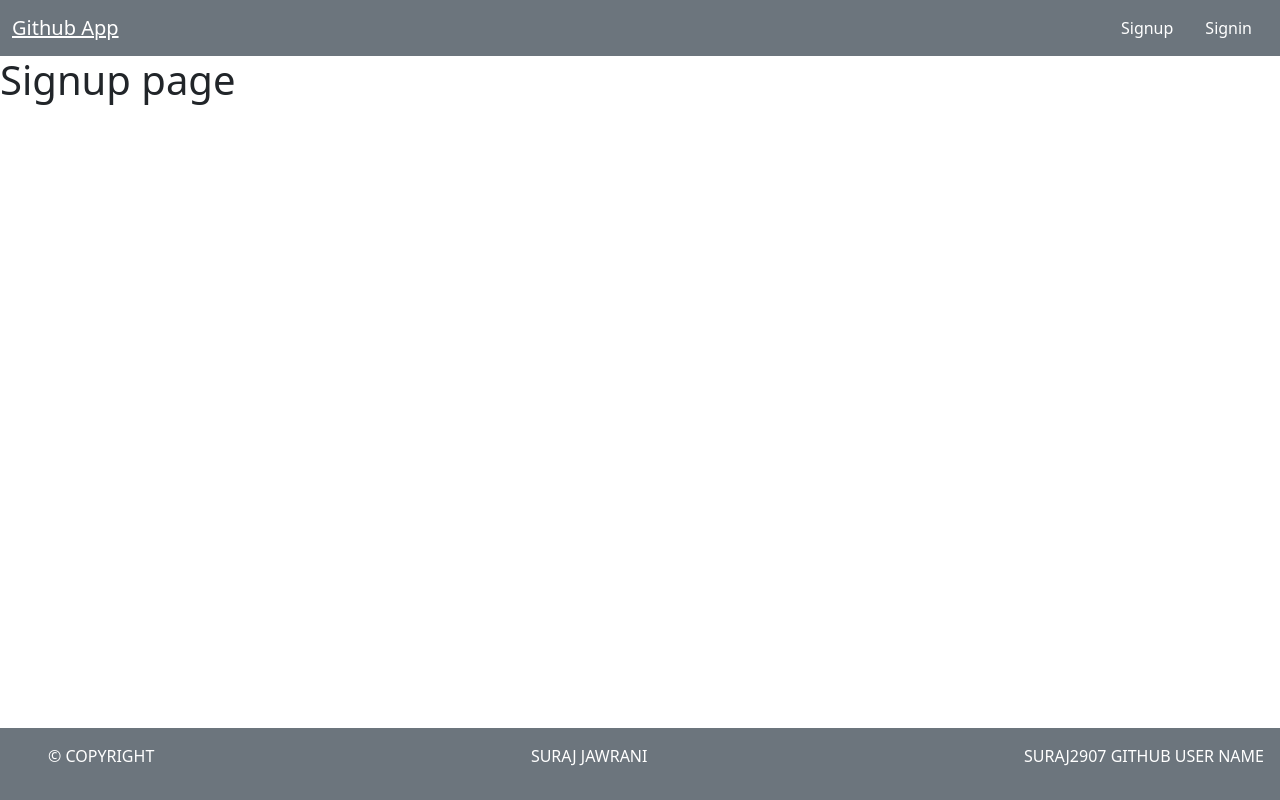
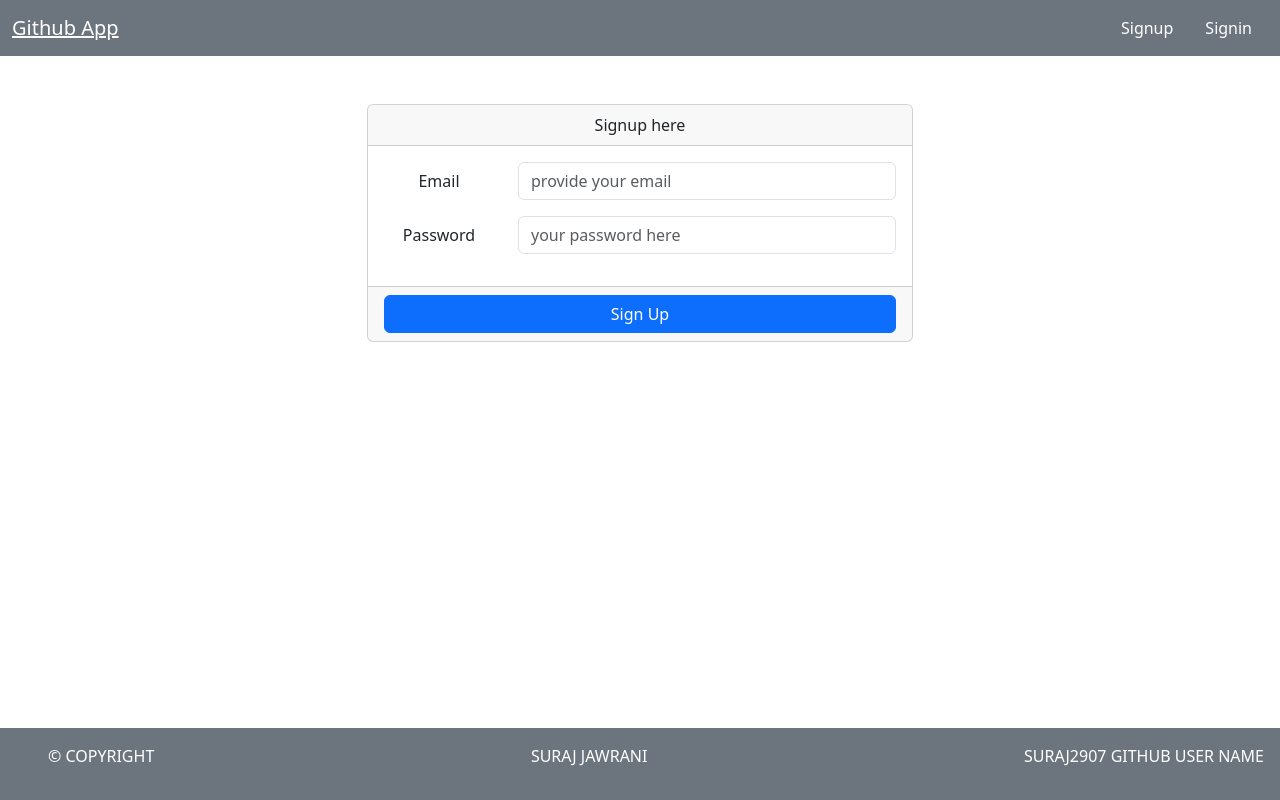
Before and after one commit to suraj2907/Firebase-Auth, a React (Create React App) app: page /Signup in a window 1280 px wide. Built offline with nearby package versions, Linux system fonts and the light colour scheme.

Commit message:
Fetched Github User

```diff
--- a/src/App.js
+++ b/src/App.js
@@ -11,7 +11,7 @@ import { ToastContainer } from "react-toastify";
 import "react-toastify/dist/ReactToastify.css";
 
 //firebase
-import firebase from "firebase/app";
+import firebase from "firebase/compat/app";
 import "firebase/auth";
 
 //components
@@ -22,14 +22,16 @@ import PageNotFound from "./pages/PageNotFound";
 import { UserContext } from "./context/UserContext";
 import Footer from "./layout/Footer";
 import Header from "./layout/Header";
+import FirebaseConfig from "./config/FirebaseConfig";
 
+firebase.initializeApp(FirebaseConfig);
 const App = () => {
   const [user, setUser] = useState(null);
 
   return (
     <Router>
       <ToastContainer />
-      <UserContext.Provider value={{ user }}>
+      <UserContext.Provider value={{ user , setUser }}>
         <Header />
         <Routes>
           <Route exact path="/" element={<Home />} />
--- /dev/null
+++ b/src/components/Repos.js
@@ -0,0 +1,30 @@
+import React, { useEffect, useState } from "react";
+import Axios from "axios";
+import { ListGroup, ListGroupItem } from "reactstrap";
+
+const Repos = ({ repos_url }) => {
+  const [repos, setRepos] = useState([]);
+
+  const fetchRepos = async () => {
+    const { data } = await Axios.get(repos_url);
+    setRepos(data);
+  };
+
+  useEffect(() => {
+    fetchRepos();
+  }, [repos_url]);
+
+  return (
+    <ListGroup>
+      {repos.map((repo) => {
+        <ListGroupItem key={repo.id}>
+          <div className="primary">{repo.name}</div>
+          <div className="secondary">{repo.language}</div>
+          <div className="info">{repo.description}</div>
+        </ListGroupItem>;
+      })}
+    </ListGroup>
+  );
+};
+
+export default Repos;
--- /dev/null
+++ b/src/components/UserCard.js
@@ -0,0 +1,26 @@
+import React from "react";
+
+import { Card, CardBody } from "reactstrap";
+
+const UserCard = ({ user }) => {
+  return (
+    <Card className="text-center" mt-3 mb-4>
+      <img
+        src={user.avatar_url}
+        className="thumbnail"
+        style={{ width: "520px", height: "350px" }}
+      />
+      <CardBody className="bg-info">
+        <div className="primary">{user.name}</div>
+        <div className="primary">{user.location}</div>
+        <div className="primary">{user.bio}</div>
+        <div className="secondary">
+          Available for hire:- {user.hireable ? "YES" : "NO"}
+        </div>
+        <div className="info">User's Followers:- {user.followers}</div>
+      </CardBody>
+    </Card>
+  );
+};
+
+export default UserCard;
--- /dev/null
+++ b/src/config/FirebaseConfig.js
@@ -0,0 +1,9 @@
+export default {
+  apiKey: "AIzaSyDW8RhaZj6xuIuURvxdi2Hn2Uqwlh998YU",
+  authDomain: "myreactapp-1f072.firebaseapp.com",
+  projectId: "myreactapp-1f072",
+  storageBucket: "myreactapp-1f072.appspot.com",
+  messagingSenderId: "482188289453",
+  appId: "1:482188289453:web:f351e4ad6be6293380ed24",
+  measurementId: "G-H1CSCGCL3H",
+};
--- a/src/layout/Header.js
+++ b/src/layout/Header.js
@@ -27,25 +27,34 @@ const Header = () => {
           Github App{" "}
         </Link>
       </NavbarBrand>
-      <NavbarText>{context.user?.email ? context.user.email : ""}</NavbarText>
+      <NavbarText>
+        {context.user?.email ? (
+          <div className="text-white ">{context.user.email}</div>
+        ) : (
+          ""
+        )}
+      </NavbarText>
       <NavbarToggler onClick={toggler} />
       <Collapse isOpen={toggle} navbar className="ms-2">
         <Nav className="ms-auto" justified>
           {context.user ? (
             <NavItem>
-              <NavLink tag={Link} to="/" className="text-white">
+              <NavLink
+                onClick={() => context.setUser(null)}
+                className="text-white"
+              >
                 logout
               </NavLink>
             </NavItem>
           ) : (
             <>
               <NavItem>
-                <NavLink tag={Link} to="/" className="text-white">
+                <NavLink tag={Link} to="/signup" className="text-white">
                   Signup
                 </NavLink>
               </NavItem>
               <NavItem>
-                <NavLink tag={Link} to="/" className="text-white">
+                <NavLink tag={Link} to="/signin" className="text-white">
                   Signin
                 </NavLink>
               </NavItem>
--- a/src/pages/Home.js
+++ b/src/pages/Home.js
@@ -1,12 +1,46 @@
-import React from "react";
+import React, { useState, useContext } from "react";
+import Axios from "axios";
+import { Container, Col, Row, InputGroup, Input, Button } from "reactstrap";
+
+
+
+import Repos from "../components/Repos"
+import UserCard from "../components/UserCard"
+import {UserContext} from "../context/UserContext"
+import { Navigate } from "react-router-dom";
+import {toast} from "react-toastify";
 
 
 const Home = () => {
-    return  (
-        <div>
-            <h1>Home page</h1>
-        </div>
-    )
+const context = useContext(UserContext);
+const [query , setQuery] = useState("");
+const [user , setUser] = useState(null);
+
+const fetDetails = async () =>{
+   try {
+       const {data} = await Axios.get(`https://api.github.com/users/${query}`);
+ setUser(data);
+ console.log(data);
+   } catch (error) {
+    toast("Not able to find User" , {type: "error"})
+   }
+
 }
 
+  return (
+    <Container>
+      <Row className="mt-3">
+        <Col md="5">
+          <InputGroup>
+            <Input type="text" value={query} onChange={e => setQuery(e.target.value)} placeholder="Please enter a username" />
+            <Button onClick={fetDetails} className="secondary">Fetch User</Button>
+          </InputGroup>
+          {user ? <UserCard user={user} /> : null}
+        </Col>
+        <Col md="7"></Col>
+      </Row>
+    </Container>
+  );
+};
+
 export default Home;
--- a/src/pages/Signin.js
+++ b/src/pages/Signin.js
@@ -1,10 +1,105 @@
-import React from "react";
+import React, { useContext, useState } from "react";
+
+import {
+  Container,
+  Form,
+  FormGroup,
+  Button,
+  Label,
+  Col,
+  Input,
+  Row,
+  Card,
+  CardBody,
+  CardHeader,
+  CardFooter,
+} from "reactstrap";
+
+import firebase from "firebase/compat/app";
+import "firebase/compat/auth";
+import { UserContext } from "../context/UserContext";
+import { Navigate } from "react-router-dom";
+import { toast } from "react-toastify";
 
 const Signin = () => {
+  const context = useContext(UserContext);
+
+  const [email, setEmail] = useState("");
+  const [password, setPassword] = useState("");
+
+  const handleSignIn = () => {
+    firebase
+      .auth()
+      .signInWithEmailAndPassword(email, password)
+      .then((res) => {
+        console.log(res);
+        context.setUser({ email: res.user.email, uid: res.user.uid });
+      })
+      .catch((error) => {
+        console.log(error);
+        toast(error.message, {
+          type: "error",
+        });
+      });
+  };
+
+  const handleSubmit = (e) => {
+    e.preventDefault();
+    handleSignIn();
+  };
+
+  if (context.user?.uid) {
+    return <Navigate to="/" />;
+  }
   return (
-    <div>
-      <h1>Signin page</h1>
-    </div>
+    <Container className="text-center">
+      <Row>
+        <Col lg={6} className="offset-lg-3 mt-5">
+          <Card>
+            <Form onSubmit={handleSubmit}>
+              <CardHeader className="">SignIn here</CardHeader>
+              <CardBody>
+                <FormGroup row>
+                  <Label for="email" sm={3}>
+                    Email
+                  </Label>
+                  <Col sm={9}>
+                    <Input
+                      type="email"
+                      name="email"
+                      id="email"
+                      placeholder="provide your email"
+                      value={email}
+                      onChange={(e) => setEmail(e.target.value)}
+                    />
+                  </Col>
+                </FormGroup>
+                <FormGroup row>
+                  <Label for="password" sm={3}>
+                    Password
+                  </Label>
+                  <Col sm={9}>
+                    <Input
+                      type="password"
+                      name="password"
+                      id="password"
+                      placeholder="your password here"
+                      value={password}
+                      onChange={(e) => setPassword(e.target.value)}
+                    />
+                  </Col>
+                </FormGroup>
+              </CardBody>
+              <CardFooter>
+                <Button type="submit" block color="primary">
+                  Sign Up
+                </Button>
+              </CardFooter>
+            </Form>
+          </Card>
+        </Col>
+      </Row>
+    </Container>
   );
 };
 
--- a/src/pages/Signup.js
+++ b/src/pages/Signup.js
@@ -1,10 +1,105 @@
-import React from "react";
+import React, { useContext, useState } from "react";
+
+import {
+  Container,
+  Form,
+  FormGroup,
+  Button,
+  Label,
+  Col,
+  Input,
+  Row,
+  Card,
+  CardBody,
+  CardHeader,
+  CardFooter,
+} from "reactstrap";
+
+import firebase from "firebase/compat/app";
+import "firebase/compat/auth"
+import { UserContext } from "../context/UserContext";
+import { Navigate } from "react-router-dom";
+import { toast } from "react-toastify";
 
 const Signup = () => {
+  const context = useContext(UserContext);
+
+  const [email, setEmail] = useState("");
+  const [password, setPassword] = useState("");
+
+  const handleSignUp = () => {
+    firebase
+      .auth()
+      .createUserWithEmailAndPassword(email, password)
+      .then((res) => {
+        console.log(res);
+        context.setUser({ email: res.user.email, uid: res.user.uid });
+      })
+      .catch((error) => {
+        console.log(error);
+        toast(error.message, {
+          type: "error",
+        });
+      });
+  };
+
+  const handleSubmit = (e) => {
+    e.preventDefault();
+    handleSignUp();
+  };
+
+  if (context.user?.uid) {
+    return <Navigate to="/" />;
+  }
   return (
-    <div>
-      <h1>Signup page</h1>
-    </div>
+    <Container className="text-center">
+      <Row>
+        <Col lg={6} className="offset-lg-3 mt-5">
+          <Card>
+            <Form onSubmit={handleSubmit}>
+              <CardHeader className="">Signup here</CardHeader>
+              <CardBody>
+                <FormGroup row>
+                  <Label for="email" sm={3}>
+                    Email
+                  </Label>
+                  <Col sm={9}>
+                    <Input
+                      type="email"
+                      name="email"
+                      id="email"
+                      placeholder="provide your email"
+                      value={email}
+                      onChange={(e) => setEmail(e.target.value)}
+                    />
+                  </Col>
+                </FormGroup>
+                <FormGroup row>
+                  <Label for="password" sm={3}>
+                    Password
+                  </Label>
+                  <Col sm={9}>
+                    <Input
+                      type="password"
+                      name="password"
+                      id="password"
+                      placeholder="your password here"
+                      value={password}
+                      onChange={(e) => setPassword(e.target.value)}
+                    />
+                  </Col>
+                </FormGroup>
+              </CardBody>
+              <CardFooter>
+                <Button type="submit" block color="primary">
+                  Sign Up
+                </Button>
+              </CardFooter>
+            </Form>
+          </Card>
+        </Col>
+      </Row>
+    </Container>
   );
 };
 
```
